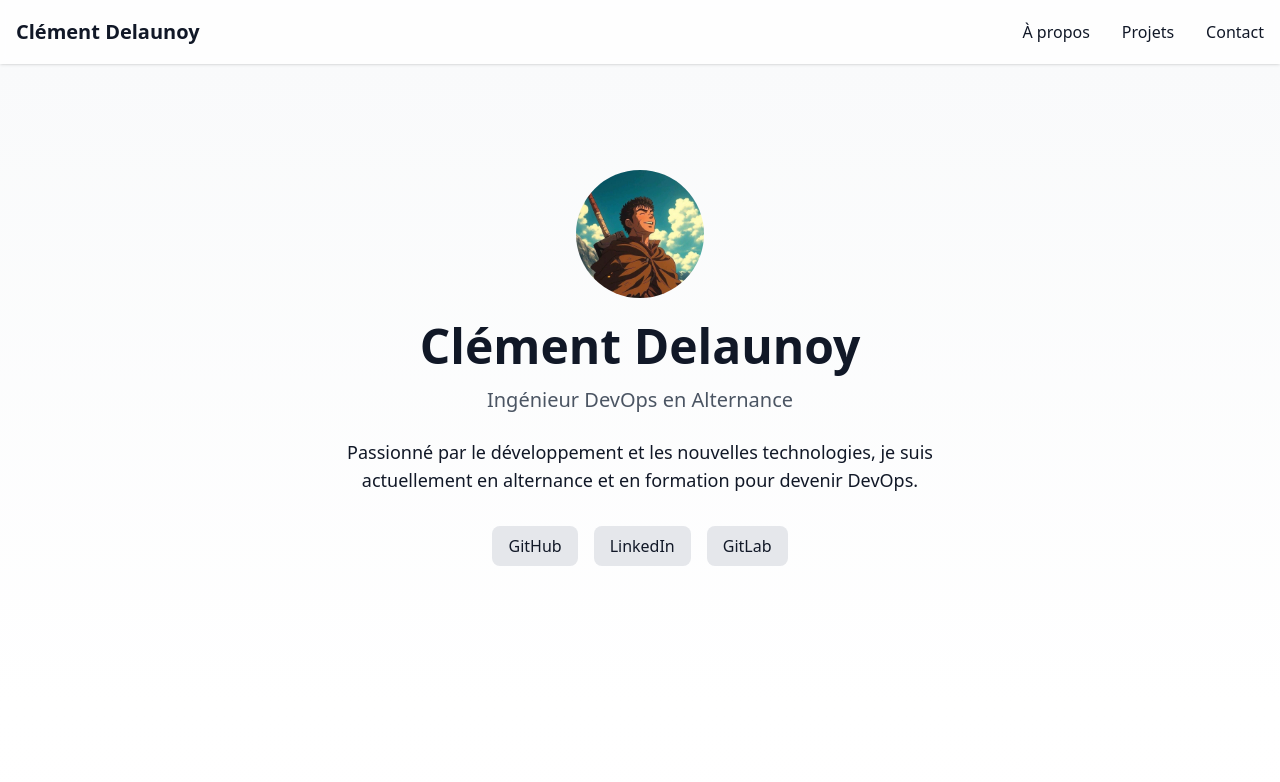
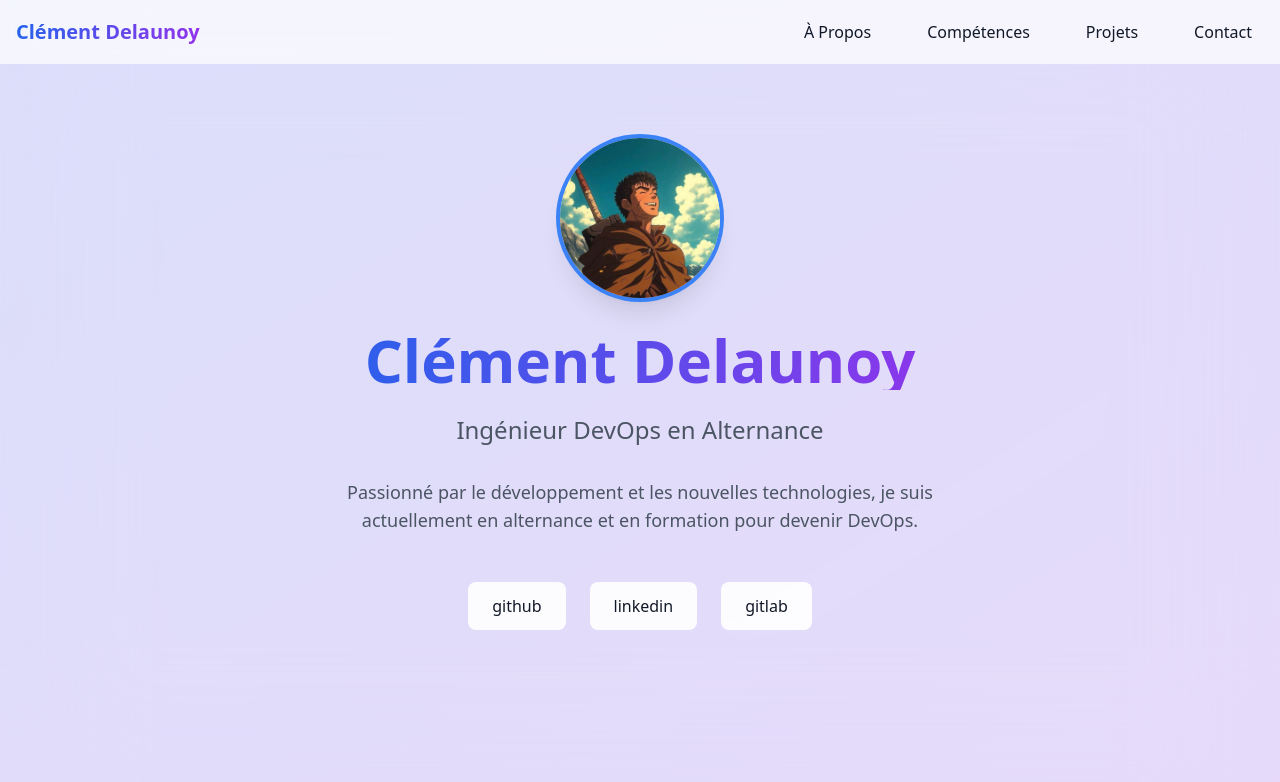
Before and after one commit to kuramentooo/portfolio, a Next.js app: page / in a window 1280 px wide. Shown: the top 782 px of the page. Built offline with nearby package versions, Linux system fonts and the light colour scheme.

Commit message:
feat: add animated hero, improved navigation and tech logos component

```diff
--- a/src/app/globals.css
+++ b/src/app/globals.css
@@ -38,3 +38,32 @@
   transition-timing-function: cubic-bezier(0.4, 0, 0.2, 1);
   transition-duration: 300ms;
 }
+
+@keyframes gradient {
+  0% { background-position: 0% 50%; }
+  50% { background-position: 100% 50%; }
+  100% { background-position: 0% 50%; }
+}
+
+.animate-gradient {
+  background-size: 200% 200%;
+  animation: gradient 15s ease infinite;
+}
+
+.glass-effect {
+  @apply bg-white/70 dark:bg-gray-800/70 backdrop-blur-lg;
+}
+
+.hover-card {
+  @apply transform transition-all duration-300 hover:scale-105 hover:shadow-xl;
+}
+
+/* Animations personnalisées */
+@keyframes float {
+  0%, 100% { transform: translateY(0); }
+  50% { transform: translateY(-10px); }
+}
+
+.animate-float {
+  animation: float 3s ease-in-out infinite;
+}
--- a/src/components/Hero.tsx
+++ b/src/components/Hero.tsx
@@ -4,42 +4,42 @@
 import { profile } from '@/data/profile'
 
 export default function Hero() {
-  const mainSocialLinks = {
-    GitHub: profile.links.github,
-    LinkedIn: profile.links.linkedin,
-    GitLab: profile.links.gitlab,
-  }
+  return (
+    <section className="min-h-screen relative flex items-center justify-center overflow-hidden">
+      {/* Fond animé */}
+      <div className="absolute inset-0 bg-gradient-to-br from-blue-500/20 to-purple-500/20 animate-gradient" />
+      <div className="absolute inset-0 backdrop-blur-3xl" />
 
-  return (
-    <section className="py-20 flex items-center min-h-[80vh] bg-gradient-to-b from-gray-50 to-white dark:from-gray-900 dark:to-gray-800">
-      <div className="max-w-4xl mx-auto px-4 text-center">
+      <div className="relative z-10 max-w-4xl mx-auto px-4 text-center">
         <div className="mb-8">
-          <div className="w-32 h-32 mx-auto mb-6 rounded-full overflow-hidden bg-gray-200 dark:bg-gray-700">
+          <div className="w-40 h-40 mx-auto mb-8 rounded-full overflow-hidden ring-4 ring-blue-500 shadow-xl transform hover:scale-105 transition-all duration-300">
             <Image
-              src="/portfolio/me_avatar.jpg"
+              src="/me_avatar.jpg"
               alt="Clément Delaunoy"
-              width={128}
-              height={128}
+              width={160}
+              height={160}
               className="w-full h-full object-cover"
               priority
             />
           </div>
-          <h1 className="text-5xl font-bold mb-4">{profile.name}</h1>
-          <p className="text-xl text-gray-600 dark:text-gray-400 mb-6">
+          <h1 className="text-6xl font-bold mb-6 bg-clip-text text-transparent bg-gradient-to-r from-blue-600 to-purple-600">
+            {profile.name}
+          </h1>
+          <p className="text-2xl text-gray-600 dark:text-gray-300 mb-8">
             Ingénieur DevOps en Alternance
           </p>
-          <p className="text-lg max-w-2xl mx-auto mb-8">
+          <p className="text-lg max-w-2xl mx-auto mb-12 text-gray-600 dark:text-gray-300">
             Passionné par le développement et les nouvelles technologies,
             je suis actuellement en alternance et en formation pour devenir DevOps.
           </p>
-          <div className="flex justify-center gap-4">
-            {Object.entries(mainSocialLinks).map(([platform, url]) => (
+          <div className="flex justify-center gap-6">
+            {Object.entries(profile.links).slice(0, 3).map(([platform, url]) => (
               <a
                 key={platform}
                 href={url}
                 target="_blank"
                 rel="noopener noreferrer"
-                className="px-4 py-2 bg-gray-200 dark:bg-gray-700 rounded-lg hover:bg-gray-300 dark:hover:bg-gray-600 transition-colors"
+                className="px-6 py-3 bg-white/90 dark:bg-gray-800/90 rounded-lg hover:scale-105 hover:shadow-xl transition-all duration-300 backdrop-blur-sm"
               >
                 {platform}
               </a>
--- a/src/components/Navbar.tsx
+++ b/src/components/Navbar.tsx
@@ -1,7 +1,4 @@
 'use client'
-
-import { useState, useEffect } from 'react'
-import Link from 'next/link'
 
 export default function Navbar() {
   const scrollToTop = () => {
@@ -16,27 +13,31 @@
   };
 
   return (
-    <nav className="sticky top-0 z-10 bg-white/80 dark:bg-gray-800/80 backdrop-blur-sm shadow">
+    <nav className="fixed top-0 left-0 right-0 z-50 glass-effect">
       <div className="max-w-7xl mx-auto px-4">
         <div className="flex justify-between h-16">
-          <div className="flex items-center">
           <button
             onClick={scrollToTop}
-              className="text-xl font-bold hover:text-blue-600 transition-colors"
+            className="flex items-center text-xl font-bold bg-clip-text text-transparent bg-gradient-to-r from-blue-600 to-purple-600 hover:opacity-80 transition-opacity"
           >
             Clément Delaunoy
           </button>
-          </div>
+
           <div className="flex items-center space-x-8">
-            <button onClick={() => scrollToSection('about')} className="hover:text-blue-600">
-              À propos
+            {['about', 'skills', 'projects', 'contact'].map((section) => (
+              <button
+                key={section}
+                onClick={() => scrollToSection(section)}
+                className="relative group px-3 py-2"
+              >
+                <span className="relative z-10 capitalize">
+                  {section === 'about' ? 'À propos' :
+                   section === 'skills' ? 'Compétences' :
+                   section === 'projects' ? 'Projets' : 'Contact'}
+                </span>
+                <div className="absolute inset-0 bg-blue-100 dark:bg-blue-900/30 rounded-lg scale-0 group-hover:scale-100 transition-transform origin-left" />
               </button>
-            <button onClick={() => scrollToSection('projects')} className="hover:text-blue-600">
-              Projets
-            </button>
-            <button onClick={() => scrollToSection('contact')} className="hover:text-blue-600">
-              Contact
-            </button>
+            ))}
           </div>
         </div>
       </div>
--- /dev/null
+++ b/src/components/TechLogo.tsx
@@ -0,0 +1,41 @@
+'use client'
+
+import Image from 'next/image'
+import { useState } from 'react'
+
+interface TechLogoProps {
+  name: string
+  logo: string
+  size?: number
+}
+
+export default function TechLogo({ name, logo, size = 40 }: TechLogoProps) {
+  const [error, setError] = useState(false)
+
+  if (error) {
+    return (
+      <div
+        className="flex items-center justify-center bg-gray-100 dark:bg-gray-700 rounded-lg"
+        style={{ width: size, height: size }}
+      >
+        <span className="text-lg font-bold text-gray-500">
+          {name[0].toUpperCase()}
+        </span>
+      </div>
+    )
+  }
+
+  return (
+    <div className="relative" style={{ width: size, height: size }}>
+      <Image
+        src={`/logos/${logo}`}
+        alt={`${name} logo`}
+        width={size}
+        height={size}
+        className="object-contain"
+        onError={() => setError(true)}
+        priority
+      />
+    </div>
+  )
+}
--- a/src/components/TechnicalSkills.tsx
+++ b/src/components/TechnicalSkills.tsx
@@ -1,39 +1,13 @@
 'use client'
 
-import Image from 'next/image'
 import { profile } from '@/data/profile'
-import { useState } from 'react'
+import TechLogo from './TechLogo'
 
 export default function TechnicalSkills() {
-  const [imageError, setImageError] = useState<{[key: string]: boolean}>({})
-
-  const handleImageError = (name: string) => {
-    setImageError(prev => ({...prev, [name]: true}))
-    console.error(`Failed to load image for ${name}`)
-  }
-
-  const getImagePath = (logo: string) => {
-    // Retirer le préfixe /portfolio car il est déjà géré par next.config.js
-    return `/logos/${logo}`;
-  }
-
   const renderTechItem = (item: { name: string; logo: string; level: string }) => (
     <div className="flex items-center space-x-4">
       <div className="w-16 h-16 relative flex items-center justify-center bg-white rounded-lg p-2">
-        {!imageError[item.name] ? (
-          <Image
-            src={getImagePath(item.logo)}
-            alt={item.name}
-            width={40}
-            height={40}
-            className="object-contain"
-            onError={() => handleImageError(item.name)}
-            priority
-            unoptimized
-          />
-        ) : (
-          <span className="text-2xl font-bold text-gray-400">{item.name[0]}</span>
-        )}
+        <TechLogo name={item.name} logo={item.logo} size={48} />
       </div>
       <div>
         <h4 className="font-medium">{item.name}</h4>
--- a/src/data/profile.ts
+++ b/src/data/profile.ts
@@ -214,22 +214,22 @@
   ],
   technicalSkills: {
     languages: [
-      { name: "Python", logo: "pyhton-logo.svg", level: "Avancé" },
-      { name: "JavaScript", logo: "javascript.svg", level: "Avancé" },
-      { name: "HTML/CSS", logo: "html-css-logo.svg", level: "Avancé" }
+      { name: "Python", logo: "python.png", level: "Avancé" },
+      { name: "JavaScript", logo: "javascript.png", level: "Avancé" },
+      { name: "HTML/CSS", logo: "html-css.png", level: "Avancé" }
     ],
     devops: [
-      { name: "Terraform", logo: "terraform-logo.svg", level: "Avancé" },
-      { name: "Ansible", logo: "ansible-logo.svg", level: "Intermédiaire" },
-      { name: "Puppet", logo: "puppet-logo.svg", level: "Intermédiaire" },
-      { name: "Jenkins", logo: "jenkins-logo.svg", level: "Avancé" },
-      { name: "Docker", logo: "docker-logo.svg", level: "Avancé" },
-      { name: "Git", logo: "git-logo.svg", level: "Avancé" },
-      { name: "Rundeck", logo: "rundeck-logo.svg", level: "Intermédiaire" }
+      { name: "Terraform", logo: "terraform.png", level: "Avancé" },
+      { name: "Ansible", logo: "ansible.png", level: "Intermédiaire" },
+      { name: "Puppet", logo: "puppet.png", level: "Intermédiaire" },
+      { name: "Jenkins", logo: "jenkins.png", level: "Avancé" },
+      { name: "Docker", logo: "docker.png", level: "Avancé" },
+      { name: "Git", logo: "git.png", level: "Avancé" },
+      { name: "Rundeck", logo: "rundeck.png", level: "Intermédiaire" }
     ],
     cloud: [
-      { name: "AWS", logo: "aws-logo.svg", level: "Intermédiaire" },
-      { name: "Azure", logo: "azure-logo.svg", level: "Intermédiaire" }
+      { name: "AWS", logo: "aws.png", level: "Intermédiaire" },
+      { name: "Azure", logo: "azure.png", level: "Intermédiaire" }
     ]
   },
   languages: [
```
Lines whose indentation alone changed are shown as unchanged.
